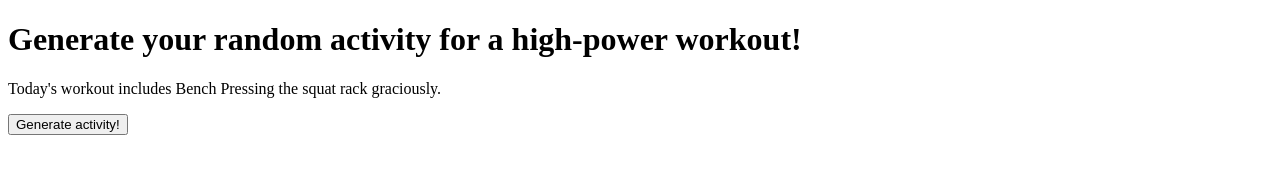
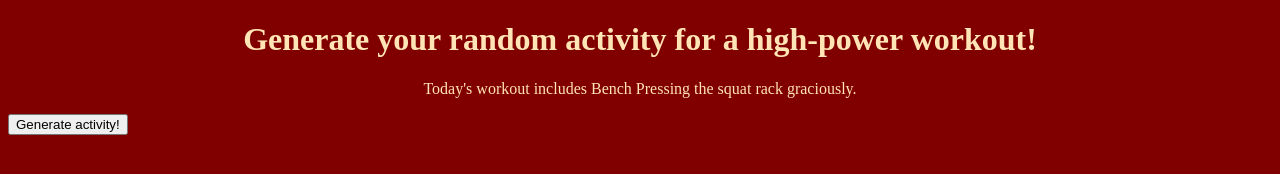
Before and after one commit to ChristianQTs/MixedMessages, a plain HTML site: page MixedMessages/HTMLPage1.html in a window 1280 px wide. Both pictures are taken after a click on the button "Generate activity!". Drawn offline with Linux system fonts and the light colour scheme.

Commit message:
Add StyleSheet

```diff
--- a/MixedMessages/HTMLPage1.html
+++ b/MixedMessages/HTMLPage1.html
@@ -4,11 +4,12 @@
 <head>
     <meta charset="utf-8" />
     <title>Gym Random Activities</title>
+    <link rel="stylesheet" href="StyleSheet1.css" />
 </head>
 <body>
-    <h1>Generate your random activity for a high-power workout!</h1>
-    <p id="randAct" style="display:none"></p>
+    <h1 class="text">Generate your random activity for a high-power workout!</h1>
+    <p class="text" id="randAct" style="display:none"></p>
     <button id="generationTrigger">Generate activity!</button>
-    <script src="./MixedMessages.js"></script>
+    <script src="MixedMessages.js"></script>
 </body>
 </html>
--- /dev/null
+++ b/MixedMessages/StyleSheet1.css
@@ -0,0 +1,9 @@
+body
+{
+    background-color:maroon
+}
+.text {
+    text-align: center;
+    font-family: 'Colonna MT';
+    color: moccasin
+}
```
